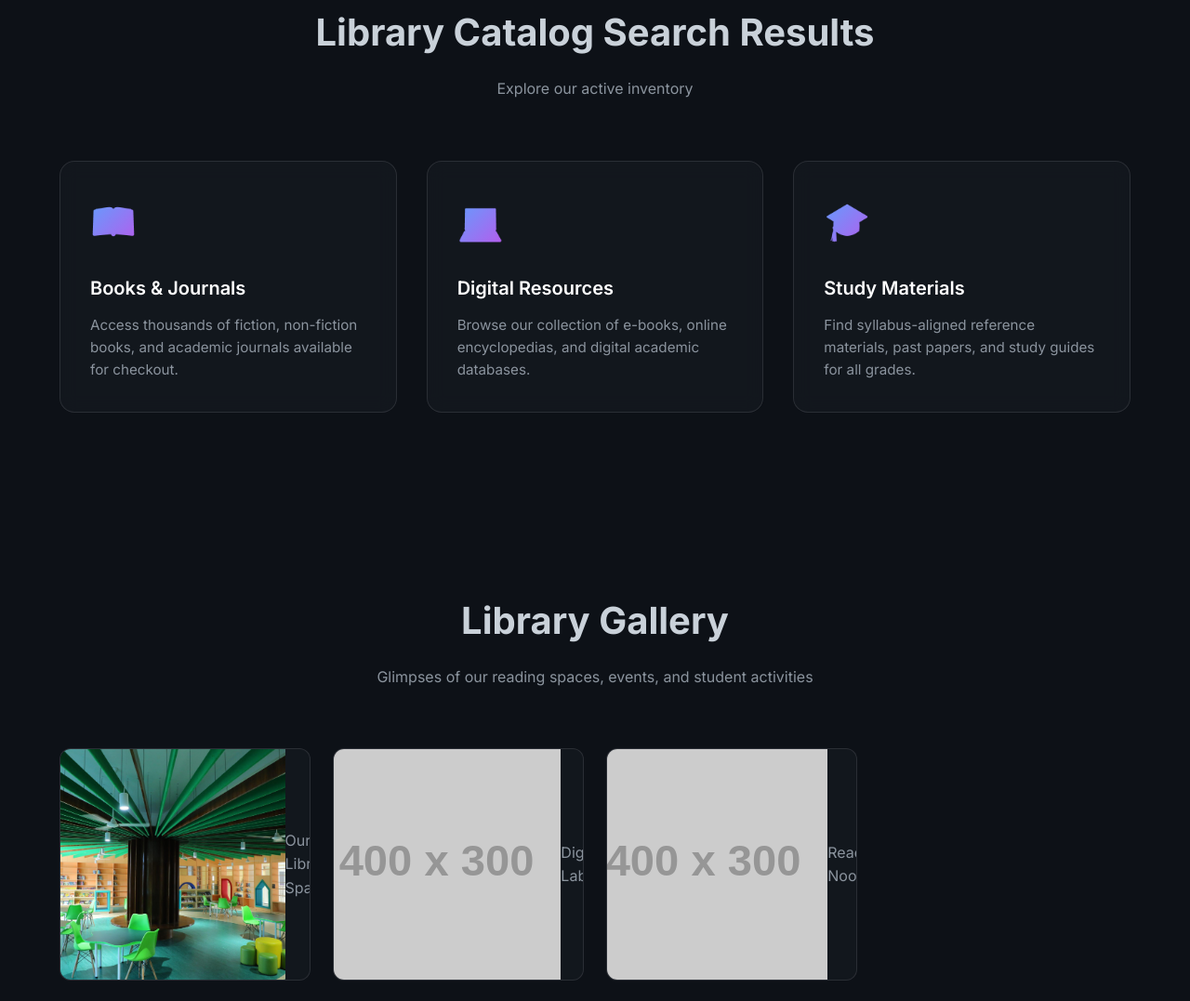
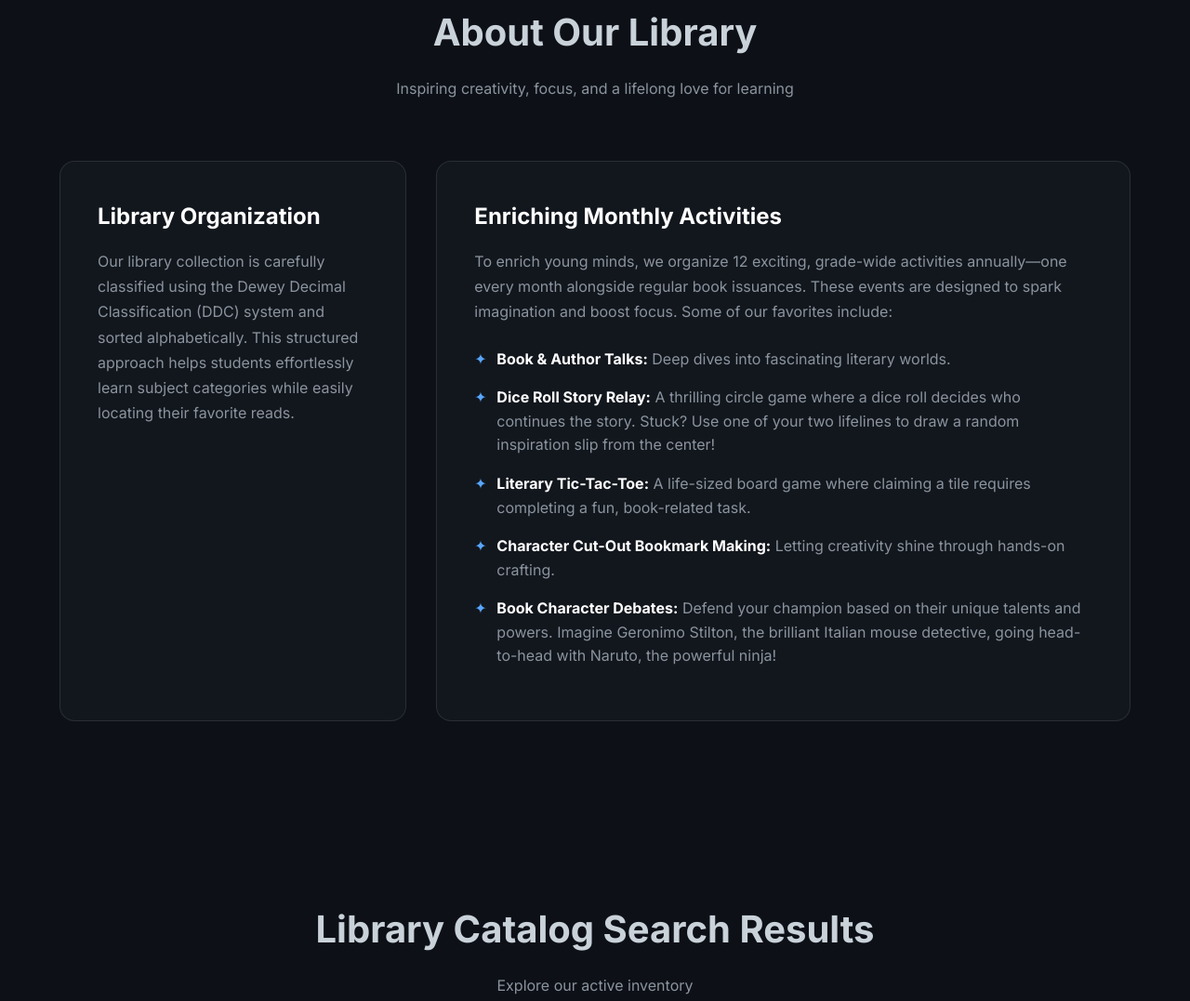
Before and after one commit to MrOkay13/harilib, a plain HTML site: page index.html in a window 1280 px wide. Shown: the part 893-1970 px from the top of the page at 93% size. Drawn offline with nearby package versions, Linux system fonts and the light colour scheme; placeholder pictures from the web are drawn by us.

Commit message:
Add files via upload

```diff
--- a/index.html
+++ b/index.html
@@ -18,8 +18,9 @@
         </div>
         <ul class="nav-links">
             <li><a href="#home">Home</a></li>
+            <li><a href="#about">About</a></li>
             <li><a href="#catalog">Catalog</a></li>
-            <li><a href="#gallery">Pictures</a></li>
+            <li><a href="#gallery">Gallery</a></li>
             <li><a href="#media">Videos</a></li>
         </ul>
     </nav>
@@ -33,6 +34,33 @@
             <div class="search-container">
                 <input type="text" id="searchInput" class="search-input" placeholder="Search for books by title, author, or keyword...">
                 <button id="searchBtn" class="search-btn">Search</button>
+            </div>
+        </div>
+    </section>
+
+    <!-- About Section -->
+    <section id="about" class="section">
+        <div class="section-header">
+            <h2>About Our Library</h2>
+            <p>Inspiring creativity, focus, and a lifelong love for learning</p>
+        </div>
+
+        <div class="about-content">
+            <div class="about-card">
+                <h3>Library Organization</h3>
+                <p>Our library collection is carefully classified using the Dewey Decimal Classification (DDC) system and sorted alphabetically. This structured approach helps students effortlessly learn subject categories while easily locating their favorite reads.</p>
+            </div>
+
+            <div class="about-card col-span-2">
+                <h3>Enriching Monthly Activities</h3>
+                <p>To enrich young minds, we organize 12 exciting, grade-wide activities annually—one every month alongside regular book issuances. These events are designed to spark imagination and boost focus. Some of our favorites include:</p>
+                <ul class="activity-list">
+                    <li><strong>Book & Author Talks:</strong> Deep dives into fascinating literary worlds.</li>
+                    <li><strong>Dice Roll Story Relay:</strong> A thrilling circle game where a dice roll decides who continues the story. Stuck? Use one of your two lifelines to draw a random inspiration slip from the center!</li>
+                    <li><strong>Literary Tic-Tac-Toe:</strong> A life-sized board game where claiming a tile requires completing a fun, book-related task.</li>
+                    <li><strong>Character Cut-Out Bookmark Making:</strong> Letting creativity shine through hands-on crafting.</li>
+                    <li><strong>Book Character Debates:</strong> Defend your champion based on their unique talents and powers. Imagine Geronimo Stilton, the brilliant Italian mouse detective, going head-to-head with Naruto, the powerful ninja!</li>
+                </ul>
             </div>
         </div>
     </section>
@@ -78,17 +106,21 @@
         </div>
 
         <div class="gallery-grid">
-            <div class="gallery-item main-gallery-image">
-                <img src="libnh.jpg" alt="Our Library Space" onerror="this.src='https://placehold.co/800x600/3a2b5b/FFF?text=Library+Space';">
+            <div class="gallery-item">
+                <img src="library_pic1.jpg" onerror="this.src='libnh.jpg';" alt="Our Library Space">
                 <div class="gallery-caption">Our Library Space</div>
             </div>
             <div class="gallery-item">
-                <img src="https://placehold.co/400x300/2b70c9/FFF?text=Digital+Lab" alt="Digital Lab">
+                <img src="library_pic2.jpg" onerror="this.src='https://placehold.co/400x300/2b70c9/FFF?text=Digital+Lab';" alt="Digital Lab">
                  <div class="gallery-caption">Digital Lab</div>
             </div>
             <div class="gallery-item">
-                <img src="https://placehold.co/400x300/bd56eb/FFF?text=Reading+Nook" alt="Reading Nook">
+                <img src="library_pic3.jpg" onerror="this.src='https://placehold.co/400x300/bd56eb/FFF?text=Reading+Nook';" alt="Reading Nook">
                  <div class="gallery-caption">Reading Nook</div>
+            </div>
+            <div class="gallery-item">
+                <img src="library_pic4.jpg" onerror="this.src='https://placehold.co/400x300/ffa500/FFF?text=Study+Area';" alt="Study Area">
+                 <div class="gallery-caption">Study Area</div>
             </div>
         </div>
     </section>
--- a/styles.css
+++ b/styles.css
@@ -255,6 +255,68 @@ body {
   font-size: 0.95rem;
 }
 
+/* About Section */
+.about-content {
+  display: grid;
+  grid-template-columns: 1fr 2fr;
+  gap: 2rem;
+  max-width: 1200px;
+  margin: 0 auto;
+}
+
+.about-card {
+  background: var(--surface);
+  border: 1px solid var(--border);
+  border-radius: 16px;
+  padding: 2.5rem;
+  backdrop-filter: blur(10px);
+  transition: transform 0.3s, border-color 0.3s;
+}
+
+.about-card:hover {
+  transform: translateY(-5px);
+  border-color: var(--accent);
+}
+
+.about-card h3 {
+  font-size: 1.5rem;
+  color: white;
+  margin-bottom: 1rem;
+  display: flex;
+  align-items: center;
+  gap: 0.5rem;
+}
+
+.about-card p {
+  color: var(--text-muted);
+  margin-bottom: 1rem;
+  line-height: 1.7;
+}
+
+.activity-list {
+  list-style: none;
+  color: var(--text-muted);
+  margin-top: 1.5rem;
+}
+
+.activity-list li {
+  margin-bottom: 1rem;
+  padding-left: 1.5rem;
+  position: relative;
+}
+
+.activity-list li::before {
+  content: '✦';
+  color: var(--primary);
+  position: absolute;
+  left: 0;
+  top: 0;
+}
+
+.activity-list strong {
+  color: #fff;
+}
+
 /* Pictures & Media Gallery Layout */
 .gallery-grid {
   display: grid;
@@ -291,6 +353,28 @@ body {
 
 .gallery-item:hover img {
   transform: scale(1.1);
+}
+
+.gallery-caption {
+  position: absolute;
+  bottom: 0;
+  left: 0;
+  width: 100%;
+  padding: 12px;
+  background: rgba(13, 17, 23, 0.85); /* Semi-transparent dark background */
+  color: white;
+  text-align: center;
+  font-weight: 600;
+  font-size: 1rem;
+  z-index: 2;
+  border-top: 1px solid var(--border);
+  backdrop-filter: blur(4px);
+  transition: background 0.3s ease;
+}
+
+.gallery-item:hover .gallery-caption {
+  background: var(--primary); /* Highlight on hover */
+  border-color: var(--primary);
 }
 
 .video-grid {
@@ -364,4 +448,5 @@ footer {
   .hero h1 { font-size: 3rem; }
   .video-grid { grid-template-columns: 1fr; }
   .nav-links { display: none; }
+  .about-content { grid-template-columns: 1fr; }
 }
```
